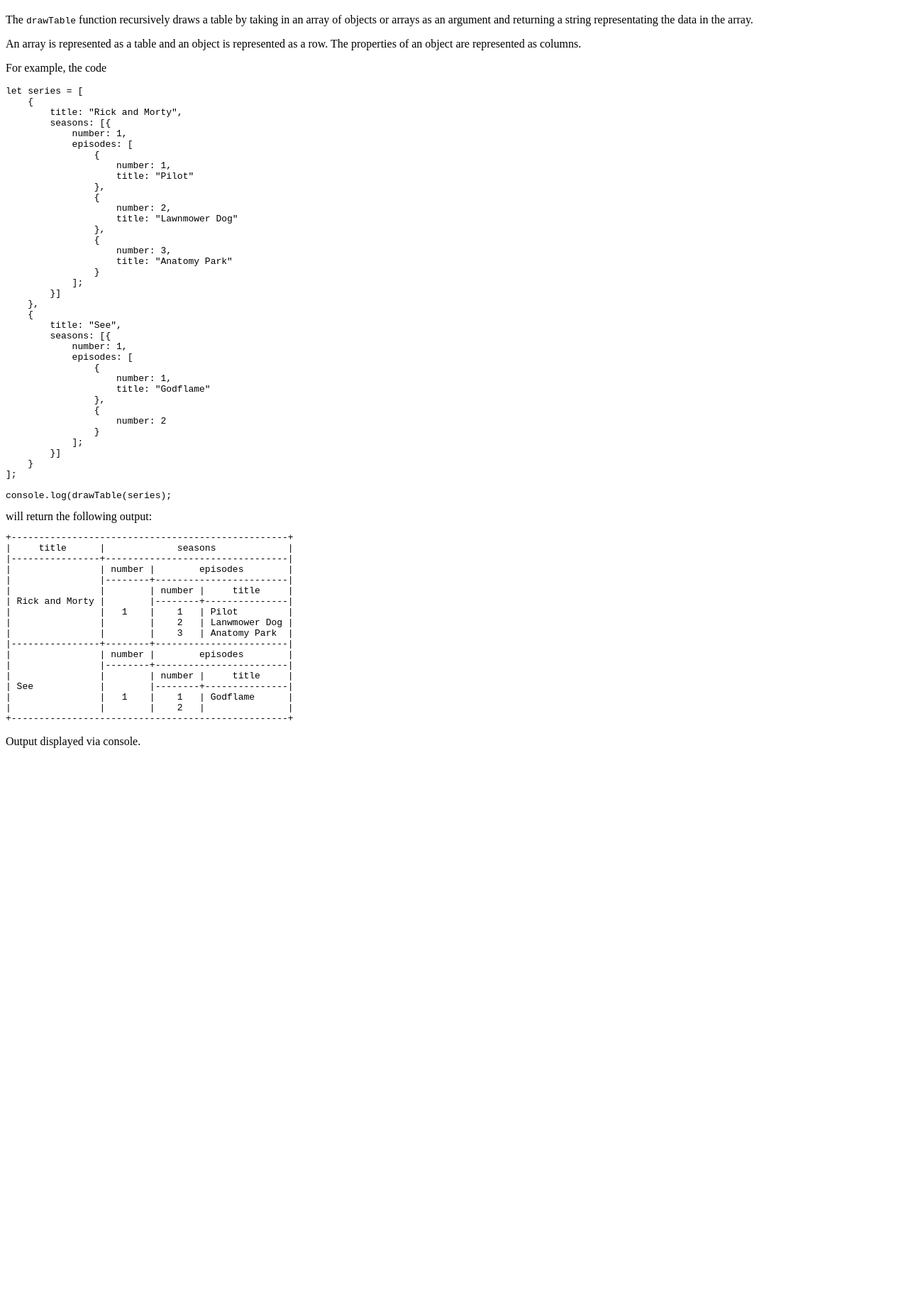
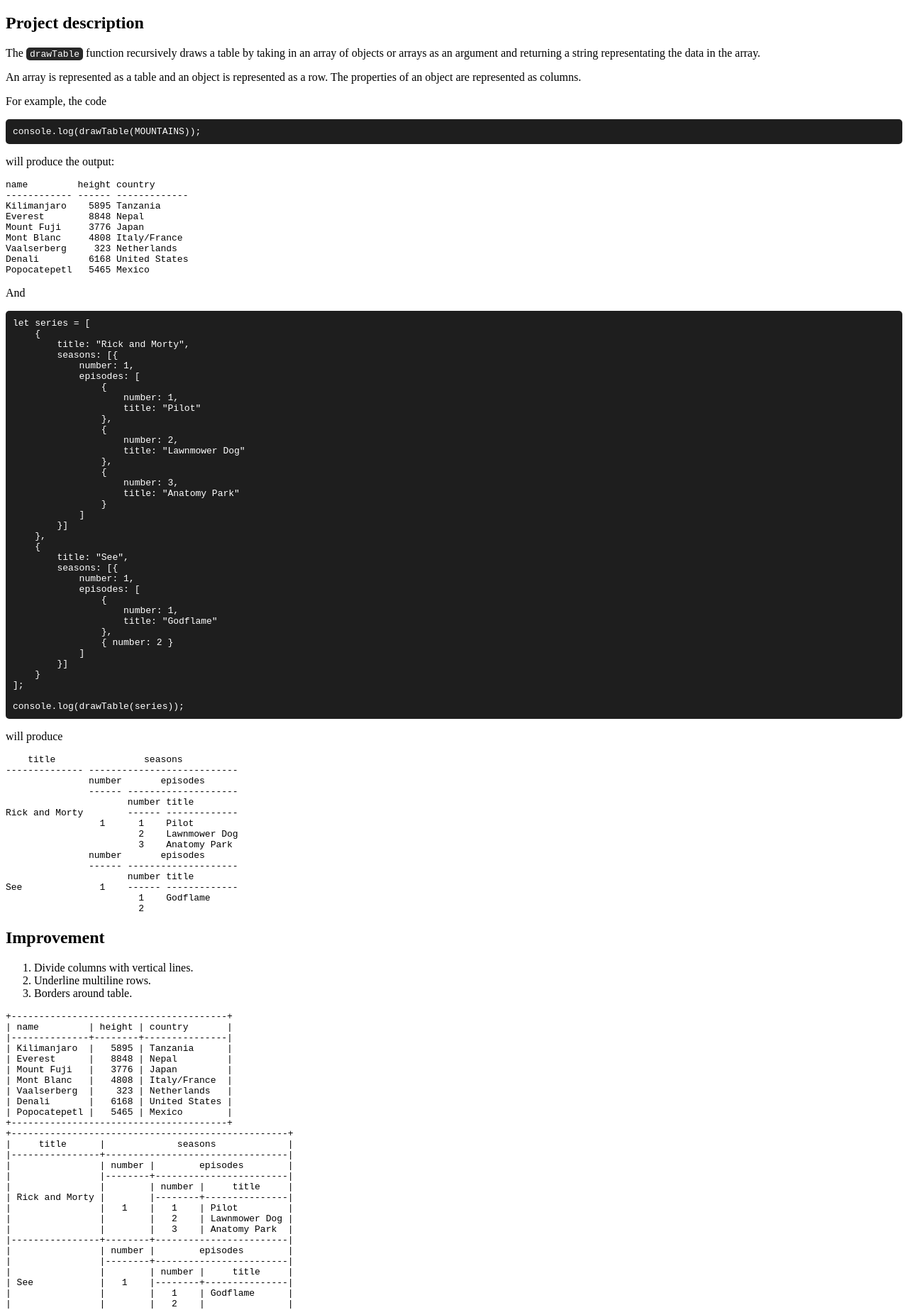
Before and after one commit to SherpadNdabambi/eloquent-javascript, a plain HTML site: page Practice Code/Chapter 6/Recursive Table.html in a window 1280 px wide. Shown: the part 61-1907 px from the top of the page at 71% size. Before the commit the page ends 1131 px from the top, so only its background shows below. Drawn offline with Linux system fonts and the light colour scheme.

Commit message:
Update recursive table

```diff
--- a/Practice Code/Chapter 6/Recursive Table.html
+++ b/Practice Code/Chapter 6/Recursive Table.html
@@ -5,8 +5,17 @@
 	<title>Recursive Table</title>
 
 	<style>
-		table, table * {
-			border: 1px solid;
+		code {
+            background-color: rgb(40, 40, 40);
+			border-radius: 5px;
+            color: white;
+            padding: 1.5px 5px;
+		}
+		.code-snippet {
+            background-color: rgb(30, 30, 30);
+			border-radius: 5px;
+            color: white;
+            padding: 10px;
 		}
 	</style>
 
@@ -19,7 +28,9 @@
 
 	<h1>Recursive Table</h1>
 
-	<p>
+    <h2>Project description</h2>
+
+    <p>
 		The <code>drawTable</code> function recursively draws a table by taking in an array of objects or arrays as an argument and returning a string representating the data in the array.
 	</p>
 	<p>
@@ -27,8 +38,32 @@
 	</p>
 	<p>
 	    For example, the code
+    </p>
+
+<pre class="code-snippet">
+console.log(drawTable(MOUNTAINS));
+</pre>
+
+    <p>
+        will produce the output:
+    </p>
 
 <pre>
+name         height country
+------------ ------ -------------
+Kilimanjaro    5895 Tanzania
+Everest        8848 Nepal
+Mount Fuji     3776 Japan
+Mont Blanc     4808 Italy/France
+Vaalserberg     323 Netherlands
+Denali         6168 United States
+Popocatepetl   5465 Mexico
+</pre>
+
+    <p>
+        And
+    </p>
+<pre class="code-snippet">
 let series = [
     {
         title: "Rick and Morty",
@@ -47,7 +82,7 @@ let series = [
                     number: 3,
                     title: "Anatomy Park"
                 }
-            ];
+            ]
         }]
     },
     {
@@ -59,20 +94,58 @@ let series = [
                     number: 1,
                     title: "Godflame"
                 },
-                {
-                    number: 2
-                }
-            ];
+                { number: 2 }
+            ]
         }]
     }
 ];
 
-console.log(drawTable(series);
+console.log(drawTable(series));
 </pre>
 
-        will return the following output:
+    <p>
+        will produce
+    </p>
 
 <pre>
+    title                seasons
+-------------- ---------------------------
+               number       episodes
+               ------ --------------------
+                      number title
+Rick and Morty        ------ -------------
+                 1      1    Pilot
+                        2    Lawnmower Dog
+                        3    Anatomy Park
+               number       episodes
+               ------ --------------------
+                      number title
+See              1    ------ -------------
+                        1    Godflame
+                        2
+</pre>
+    </p>
+
+    <h2>Improvement</h2>
+
+    <ol>
+        <li>Divide columns with vertical lines.</li>
+        <li>Underline multiline rows.</li>
+        <li>Borders around table.</li>
+    </ol>
+
+<pre>
++---------------------------------------+
+| name         | height | country       |
+|--------------+--------+---------------|
+| Kilimanjaro  |   5895 | Tanzania      |
+| Everest      |   8848 | Nepal         |
+| Mount Fuji   |   3776 | Japan         |
+| Mont Blanc   |   4808 | Italy/France  |
+| Vaalserberg  |    323 | Netherlands   |
+| Denali       |   6168 | United States |
+| Popocatepetl |   5465 | Mexico        |
++---------------------------------------+
 +--------------------------------------------------+
 |     title      |             seasons             |
 |----------------+---------------------------------|
@@ -80,21 +153,19 @@ console.log(drawTable(series);
 |                |--------+------------------------|
 |                |        | number |     title     |
 | Rick and Morty |        |--------+---------------|
-|                |   1    |    1   | Pilot         |
-|                |        |    2   | Lanwmower Dog |
-|                |        |    3   | Anatomy Park  |
+|                |   1    |   1    | Pilot         |
+|                |        |   2    | Lawnmower Dog |
+|                |        |   3    | Anatomy Park  |
 |----------------+--------+------------------------|
 |                | number |        episodes        |
 |                |--------+------------------------|
 |                |        | number |     title     |
-| See            |        |--------+---------------|
-|                |   1    |    1   | Godflame      |
-|                |        |    2   |               |
+| See            |   1    |--------+---------------|
+|                |        |   1    | Godflame      |
+|                |        |   2    |               |
 +--------------------------------------------------+
 </pre>
-    </p>
-
-	<p>
+    <p>
 		Output displayed via console.
 	</p>
 
--- a/Practice Code/Chapter 6/js/Recursive Table.js
+++ b/Practice Code/Chapter 6/js/Recursive Table.js
@@ -1,10 +1,61 @@
+// @ts-check
+/** @type {Array} */
+let series = [
+    {
+        title: "Rick and Morty",
+        seasons: [{
+            number: 1,
+            episodes: [
+                {
+                    number: 1,
+                    title: "Pilot"
+                },
+                {
+                    number: 2,
+                    title: "Lawnmower Dog"
+                },
+                {
+                    number: 3,
+                    title: "Anatomy Park"
+                }
+            ]
+        }]
+    },
+    {
+        title: "See",
+        seasons: [{
+            number: 1,
+            episodes: [
+                {
+                    number: 1,
+                    title: "Godflame"
+                },
+                { number: 2 }
+            ]
+        }]
+    }
+];
+
 /**
  * @param {Array} data
- * returns {String} Table
+ * @returns {String} table
  */
 function drawTable(data) {
 
-    return data.map((row, index) => {
+    /** @type {Number[]} */
+    let colWidths = [];
 
-    }).join('\n');
+    /** @type {String} */
+    let headerRow = '';
+
+    data.forEach((row, index) => {
+
+        for (const column in row)
+            headerRow.indexOf(column) &&
+        colWidths.push(getMaxWidth(row.))
+    });
+    return headerRow.concat('\n', data.map((row, index) => {
+
+
+    }).join('\n'));
 }
```
Also changed, not shown: 1 other file.
